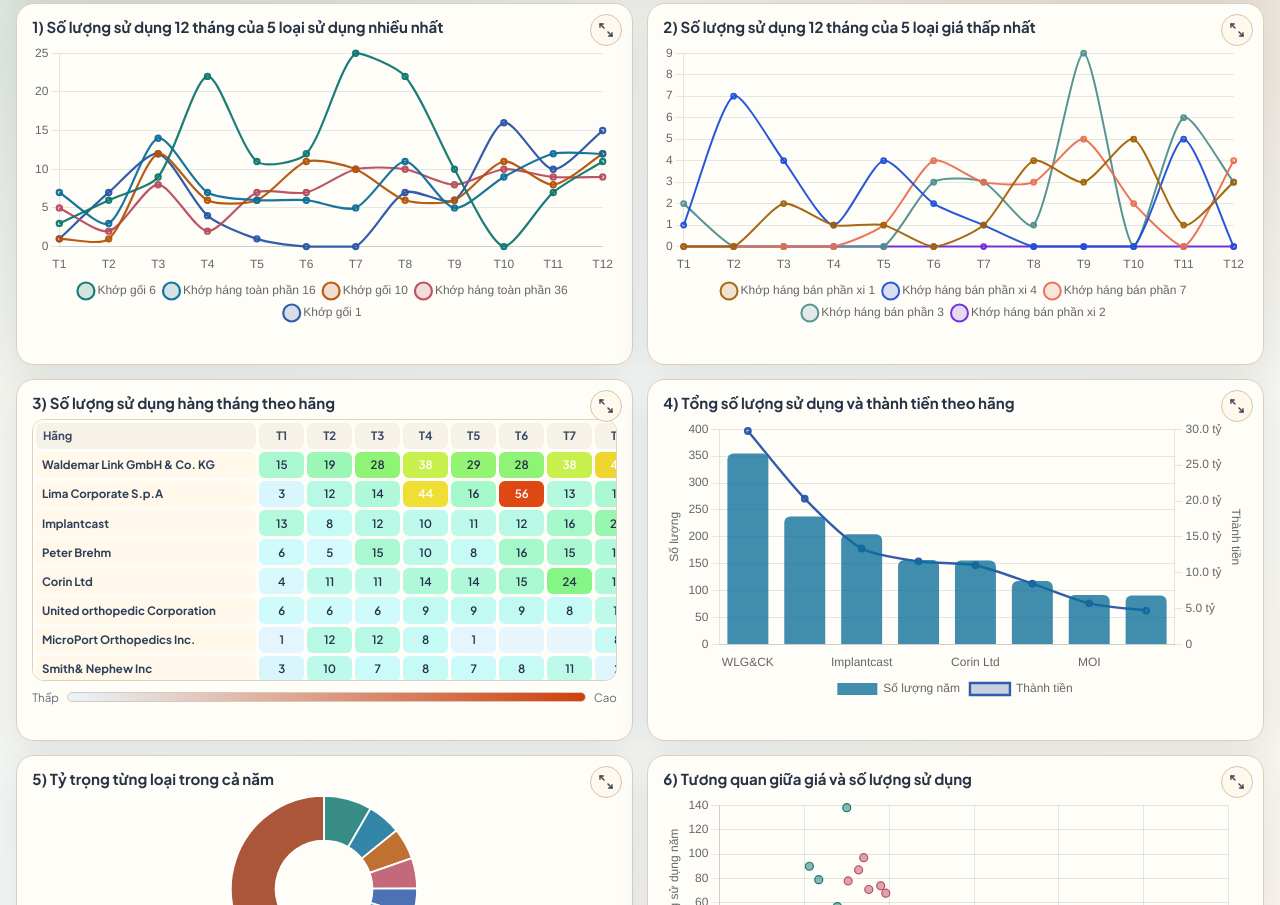
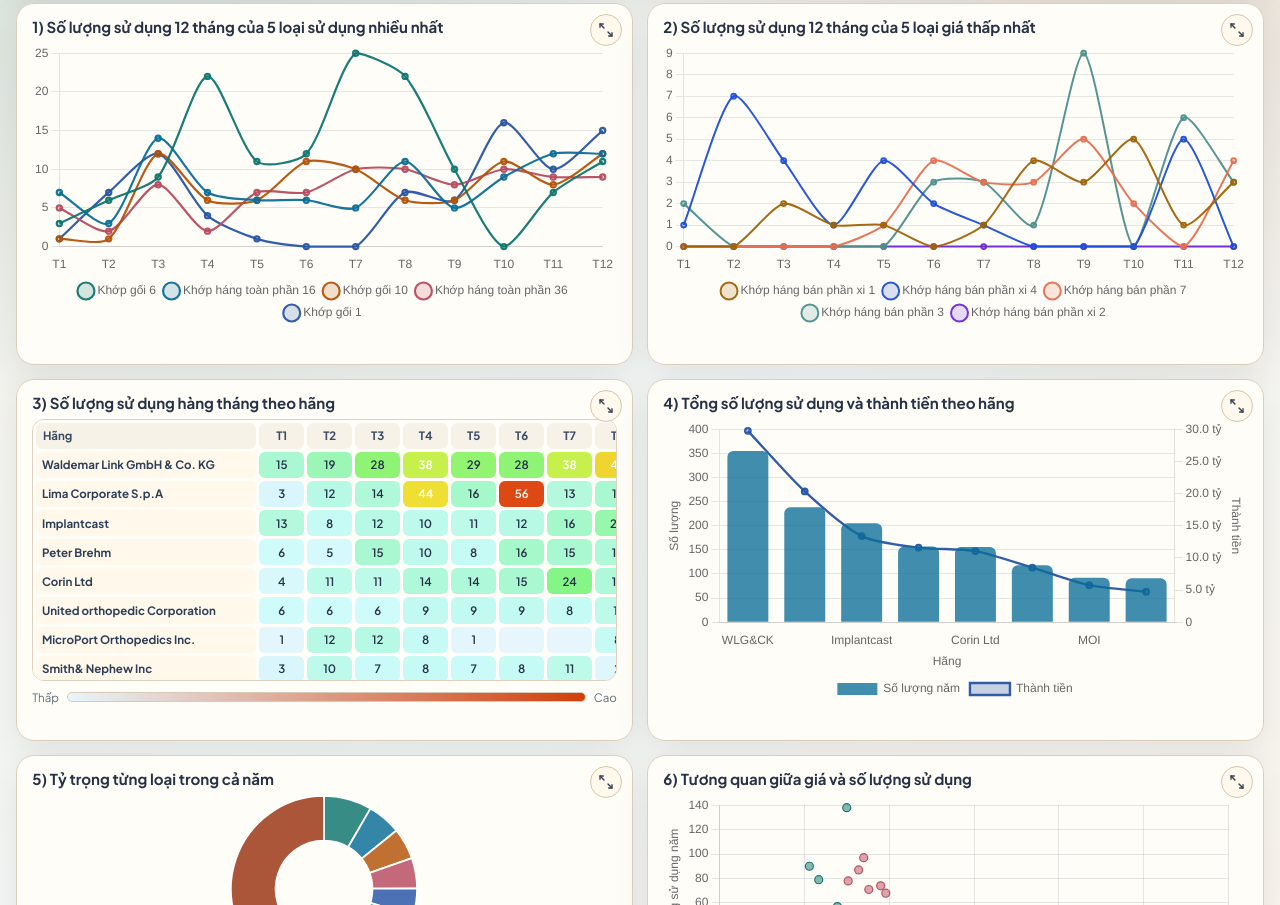
Before and after one commit to auverngo110/dashboard_vat_tu, a plain HTML site: page index.html in a window 1280 px wide. Shown: the part 341-1246 px from the top of the page. Drawn offline with nearby package versions, Linux system fonts and the light colour scheme.

Commit message:
Enhance product aggregation with brand and company summaries, and update chart labels for clarity

```diff
--- a/index.html
+++ b/index.html
@@ -1047,6 +1047,22 @@
     }
 
     function aggregateBySubtype(products) {
+      function summarizeDistinct(values) {
+        const list = Array.from(values)
+          .map(value => normalizeText(value))
+          .filter(Boolean);
+
+        if (!list.length) {
+          return "Chưa rõ";
+        }
+
+        if (list.length <= 2) {
+          return list.join(", ");
+        }
+
+        return list.slice(0, 2).join(", ") + " +" + (list.length - 2) + " khác";
+      }
+
       const map = new Map();
 
       for (const item of products) {
@@ -1059,7 +1075,9 @@
             yearQty: 0,
             yearValue: 0,
             unitPriceSum: 0,
-            rowCount: 0
+            rowCount: 0,
+            brands: new Set(),
+            companies: new Set()
           });
         }
 
@@ -1071,14 +1089,19 @@
         target.yearValue += item.yearValue;
         target.unitPriceSum += item.unitPrice;
         target.rowCount += 1;
+        target.brands.add(item.brand);
+        target.companies.add(item.company);
       }
 
       return Array.from(map.values()).map(entry => {
+        const { brands, companies, ...base } = entry;
         const unitPriceRef = entry.unitPriceSum / Math.max(entry.rowCount, 1);
         return {
-          ...entry,
+          ...base,
           unitPriceRef,
-          avgUnitPrice: entry.yearQty > 0 ? entry.yearValue / entry.yearQty : unitPriceRef
+          avgUnitPrice: entry.yearQty > 0 ? entry.yearValue / entry.yearQty : unitPriceRef,
+          brand: summarizeDistinct(brands),
+          company: summarizeDistinct(companies)
         };
       });
     }
@@ -1536,6 +1559,10 @@
               }
             },
             x: {
+              title: {
+                display: true,
+                text: "Hãng"
+              },
               grid: { display: false },
               ticks: {
                 maxRotation: 0,
@@ -1601,7 +1628,7 @@
                   const total = context.dataset.data.reduce((sumValue, value) => sumValue + value, 0);
                   const value = context.parsed || 0;
                   const ratio = total > 0 ? (value * 100) / total : 0;
-                  return " " + context.label + ": " + formatInt(value) + " bo (" + ratio.toFixed(1) + "%)";
+                  return " " + context.label + ": " + formatInt(value) + " bộ (" + ratio.toFixed(1) + "%)";
                 }
               }
             }
@@ -1628,7 +1655,9 @@
           r: Math.max(4, Math.min(16, Math.sqrt(Math.max(entry.yearValue, 1)) / 26000)),
           label: entry.label,
           yearValue: entry.yearValue,
-          typeGroup: entry.typeGroup
+          typeGroup: entry.typeGroup,
+          brand: entry.brand,
+          company: entry.company
         });
       });
 
@@ -1658,7 +1687,9 @@
                     " " + point.typeGroup,
                     " Đơn giá: " + formatMoney(point.x),
                     " Số lượng năm: " + formatInt(point.y) + " bộ",
-                    " Thành tiền: " + formatMoney(point.yearValue)
+                    " Thành tiền: " + formatMoney(point.yearValue),
+                    " Hãng: " + (point.brand || "Chưa rõ"),
+                    " Công ty: " + (point.company || "Chưa rõ")
                   ];
                 }
               }
```
